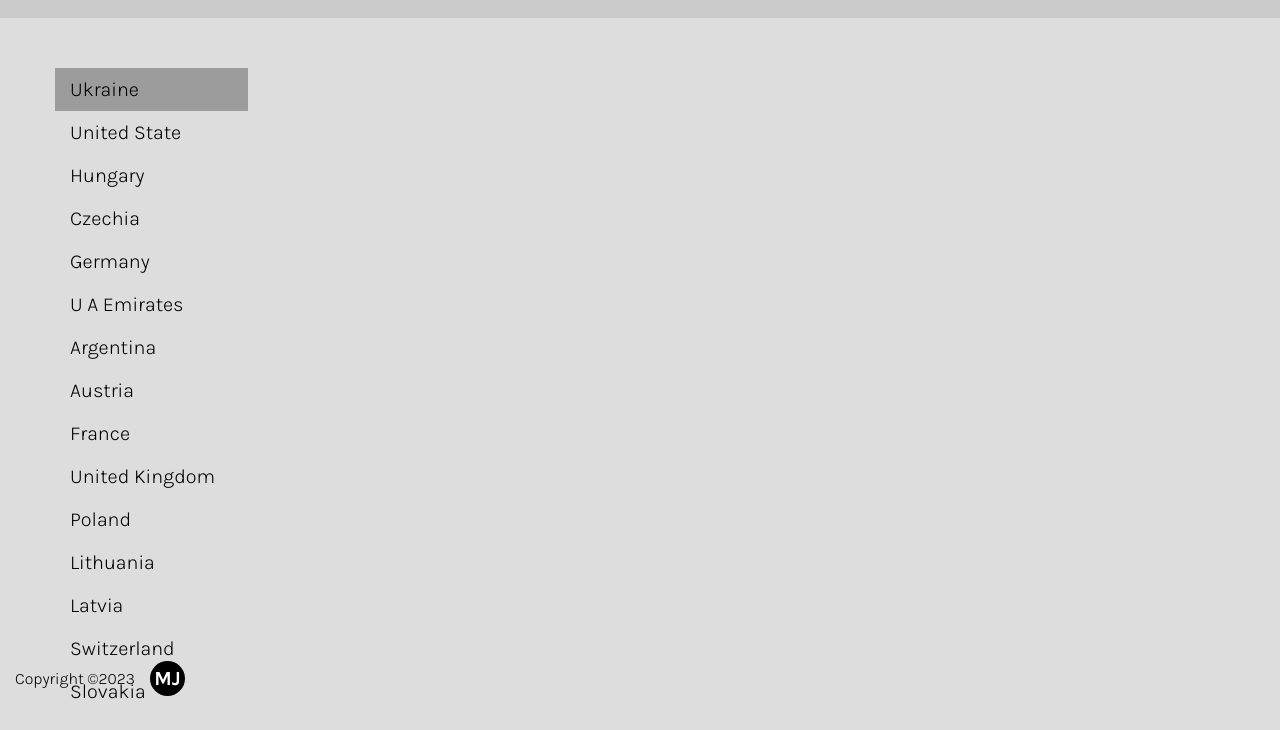
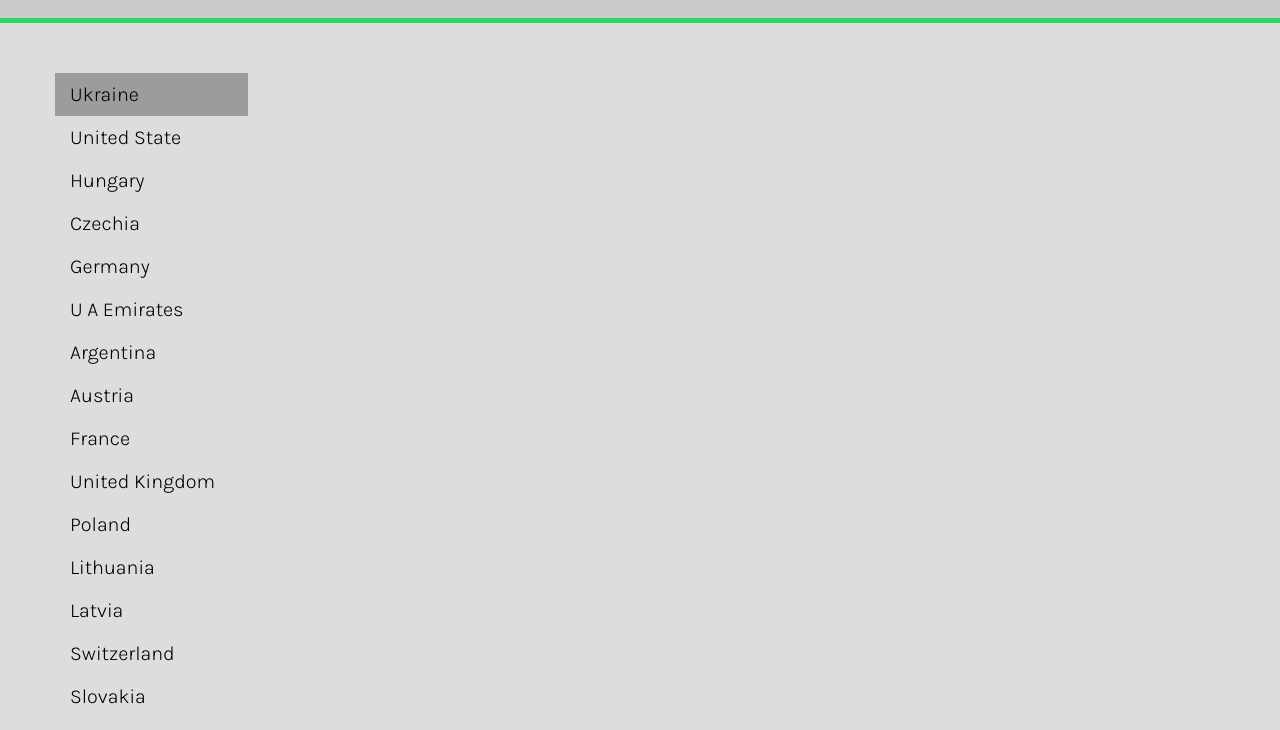
Before and after one commit to ioan-murchello/news-app, a plain HTML site: page news_app/index.html in a window 1280 px wide. Shown: the part 54-784 px from the top of the page. Drawn offline with Linux system fonts and the light colour scheme; no server answers.

Commit message:
add styles for contr_wrapper container

```diff
--- a/news_app/css/style.css
+++ b/news_app/css/style.css
@@ -399,9 +399,6 @@
 
 .footer {
   padding: 50px 0;
-  position: fixed;
-  bottom: 0;
-  left: 0;
 }
 
 .footer_main {
@@ -553,6 +550,10 @@ body {
 
 ol {
   padding: 0 0 0 30px;
+}
+
+.contr_wrapper {
+  height: 100vh;
 }
 
 .wrapper {
--- a/news_app/js/script.js
+++ b/news_app/js/script.js
@@ -147,7 +147,8 @@ function customHttp() {
   };
 }
 // Init http module
-var http = customHttp();
+// const http = customHttp();
+
 var newsServises = function () {
   var apiKey = "5206bc0262c64c35b62a4c815313f6f8";
   var apiUrl = "https://newsapi.org/v2";
```
Also changed, not shown: news_app/css/style.min.css, news_app/js/script.min.js.
